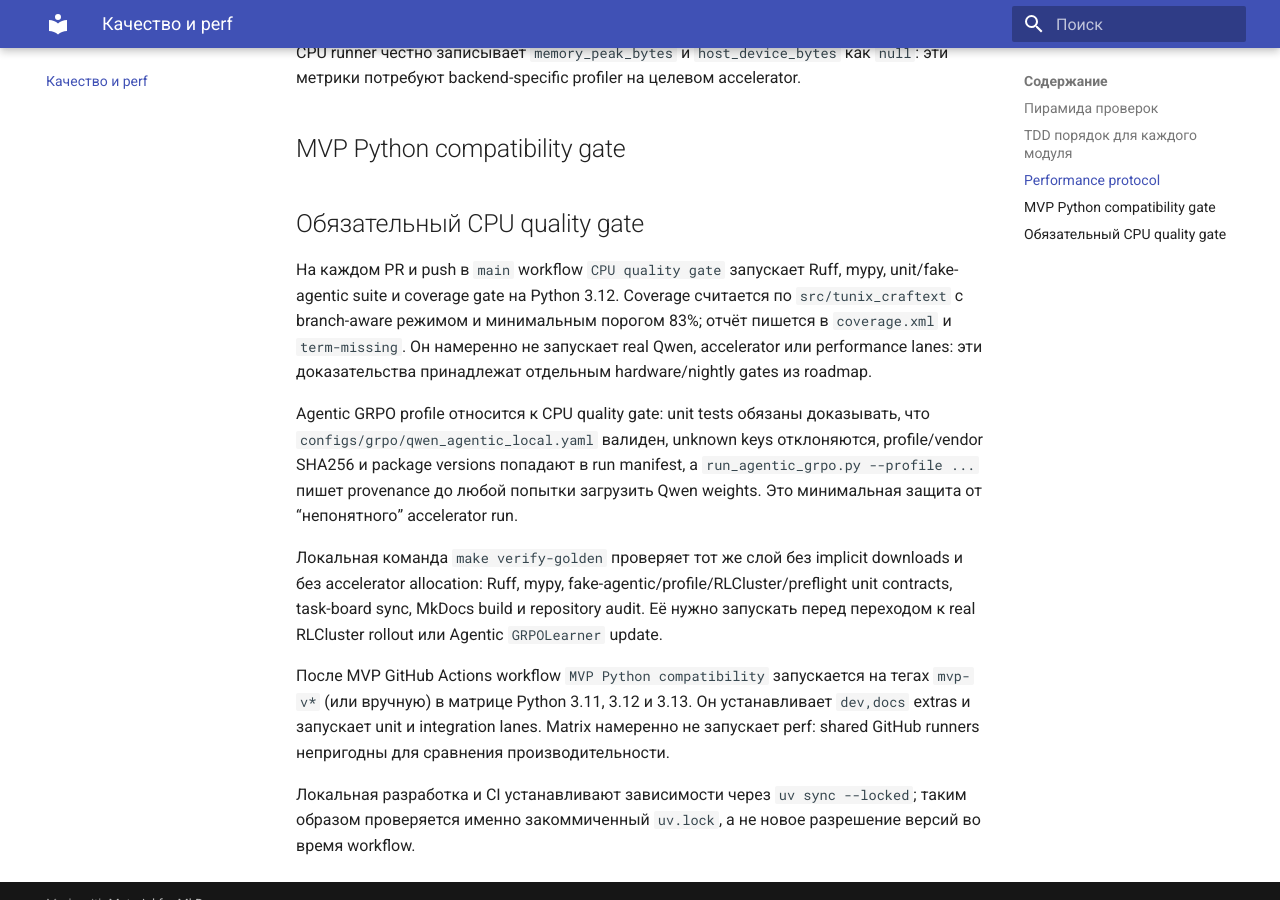
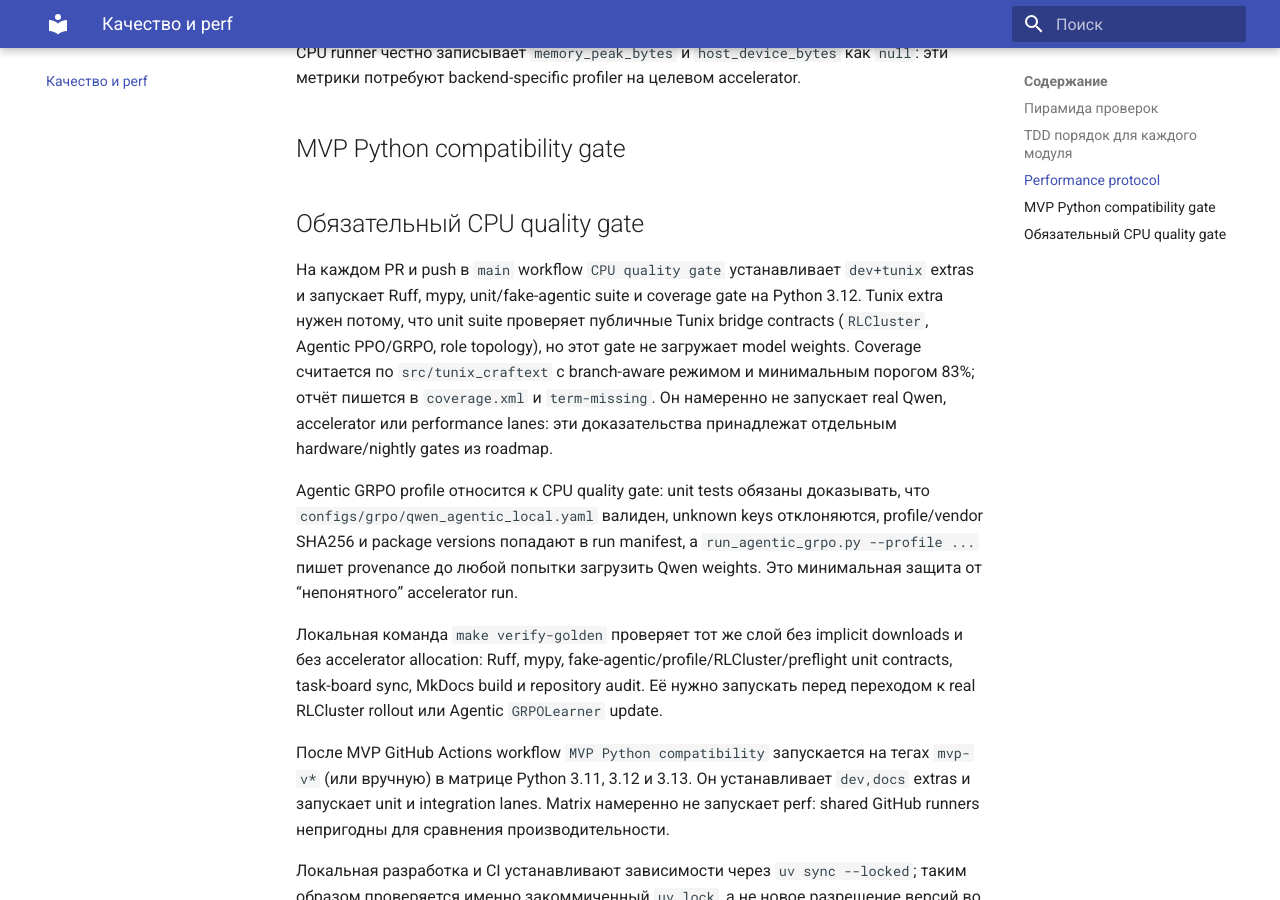
Before and after one commit to Lukashevskiy/tunix-agents, an MkDocs documentation site: the page built from docs/quality.md, in a window 1280 px wide and 900 px high, scrolled down 2356 px. Built offline with MkDocs 1.6.1 and Material for MkDocs 9.7.7, drawn with Linux system fonts in a browser that asks for light colours.

Commit message:
ci: install tunix extra for unit gate

```diff
--- a/docs/quality.md
+++ b/docs/quality.md
@@ -83,12 +83,15 @@ Smoke with three repeats полезен только для проверки pip
 
 ## Обязательный CPU quality gate
 
-На каждом PR и push в `main` workflow `CPU quality gate` запускает Ruff, mypy,
-unit/fake-agentic suite и coverage gate на Python 3.12. Coverage считается по
-`src/tunix_craftext` с branch-aware режимом и минимальным порогом 83%; отчёт
-пишется в `coverage.xml` и `term-missing`. Он намеренно не запускает real Qwen,
-accelerator или performance lanes: эти доказательства принадлежат отдельным
-hardware/nightly gates из roadmap.
+На каждом PR и push в `main` workflow `CPU quality gate` устанавливает
+`dev+tunix` extras и запускает Ruff, mypy, unit/fake-agentic suite и coverage
+gate на Python 3.12. Tunix extra нужен потому, что unit suite проверяет публичные
+Tunix bridge contracts (`RLCluster`, Agentic PPO/GRPO, role topology), но этот
+gate не загружает model weights. Coverage считается по `src/tunix_craftext` с
+branch-aware режимом и минимальным порогом 83%; отчёт пишется в `coverage.xml` и
+`term-missing`. Он намеренно не запускает real Qwen, accelerator или performance
+lanes: эти доказательства принадлежат отдельным hardware/nightly gates из
+roadmap.
 
 Agentic GRPO profile относится к CPU quality gate: unit tests обязаны доказывать, что
 `configs/grpo/qwen_agentic_local.yaml` валиден, unknown keys отклоняются, profile/vendor SHA256
```
Also changed, not shown: 2 other files.
